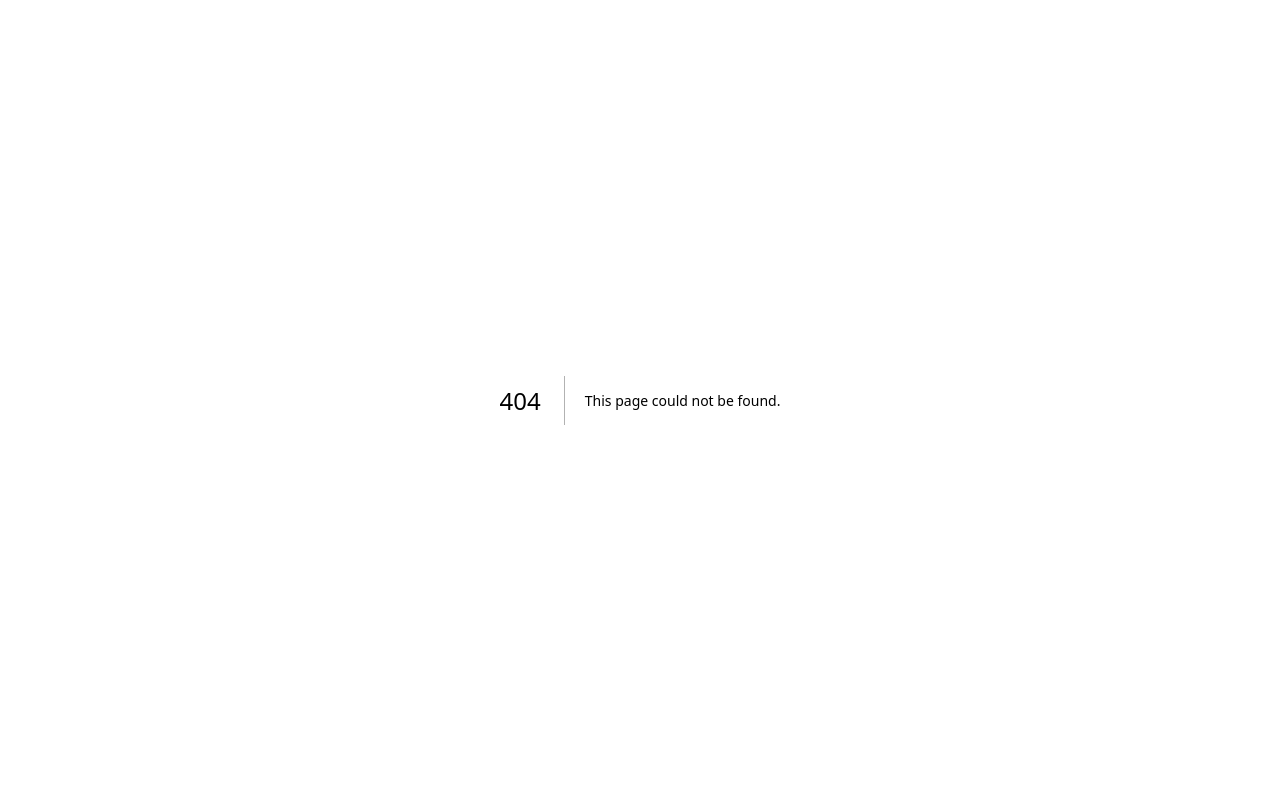
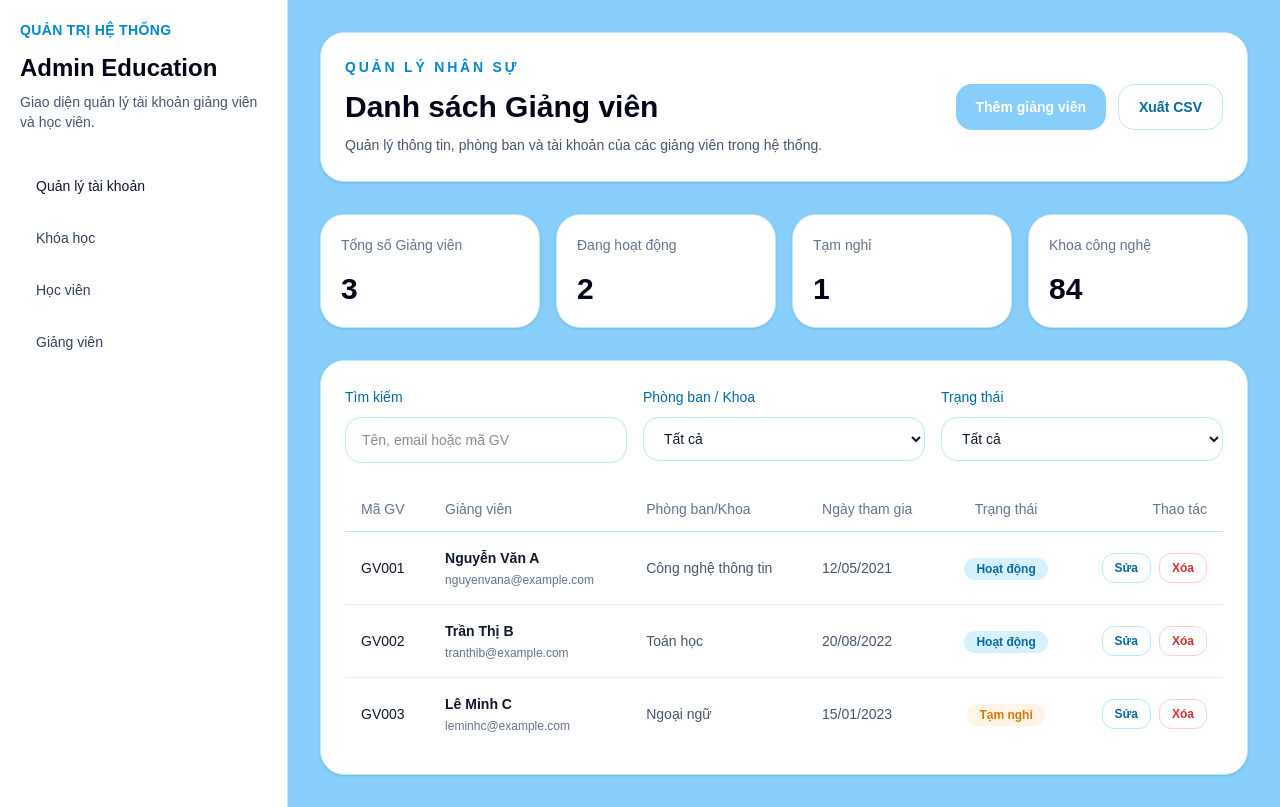
Before and after one commit to mthienpham03/EducationCenter_Frontend, a Next.js app: page /admin/lecturers in a window 1280 px wide. Before the commit this address had no page. Built offline with nearby package versions, Linux system fonts and the light colour scheme.

Commit message:
feature/lecturers

```diff
--- a/src/app/admin/layout.tsx
+++ b/src/app/admin/layout.tsx
@@ -1 +1,40 @@
-// app/layout.tsx
+import type { ReactNode } from "react";
+
+export default function AdminLayout({
+  children,
+}: Readonly<{
+  children: ReactNode;
+}>) {
+  return (
+    <div className="min-h-screen bg-[#87CEFA] text-slate-900">
+      <div className="mx-auto flex min-h-screen max-w-7xl flex-col lg:flex-row">
+        <aside className="w-full border-b border-[#bbe7ff] bg-white p-5 lg:w-72 lg:border-r lg:border-b-0">
+          <div className="mb-8">
+            <p className="text-sm font-semibold uppercase tracking-wide text-[#0288d1]">Quản trị hệ thống</p>
+            <h2 className="mt-3 text-2xl font-semibold text-slate-950">Admin Education</h2>
+            <p className="mt-2 text-sm text-slate-600">Giao diện quản lý tài khoản giảng viên và học viên.</p>
+          </div>
+
+          <nav className="space-y-2 text-sm text-slate-700">
+            <a href="/admin/accounts" className="block rounded-2xl px-4 py-3 text-slate-900 transition hover:bg-[#d6f1ff]">
+              Quản lý tài khoản
+            </a>
+            <a href="/admin/courses" className="block rounded-2xl px-4 py-3 text-slate-700 transition hover:bg-[#d6f1ff]">
+              Khóa học
+            </a>
+            <a href="/admin/students" className="block rounded-2xl px-4 py-3 text-slate-700 transition hover:bg-[#d6f1ff]">
+              Học viên
+            </a>
+            <a href="/admin/lecturers" className="block rounded-2xl px-4 py-3 text-slate-700 transition hover:bg-[#d6f1ff]">
+              Giảng viên
+            </a>
+          </nav>
+        </aside>
+
+        <main className="flex-1 bg-transparent p-5 lg:p-8">
+          <div className="mx-auto max-w-7xl">{children}</div>
+        </main>
+      </div>
+    </div>
+  );
+}
--- /dev/null
+++ b/src/app/admin/lecturers/page.tsx
@@ -0,0 +1,167 @@
+import Link from 'next/link';
+
+// Dữ liệu mẫu (Mock data)
+const LECTURERS_DATA = [
+  {
+    id: "GV001",
+    name: "Nguyễn Văn A",
+    email: "nguyenvana@example.com",
+    department: "Công nghệ thông tin",
+    status: "Hoạt động",
+    joinDate: "12/05/2021",
+  },
+  {
+    id: "GV002",
+    name: "Trần Thị B",
+    email: "tranthib@example.com",
+    department: "Toán học",
+    status: "Hoạt động",
+    joinDate: "20/08/2022",
+  },
+  {
+    id: "GV003",
+    name: "Lê Minh C",
+    email: "leminhc@example.com",
+    department: "Ngoại ngữ",
+    status: "Tạm nghỉ",
+    joinDate: "15/01/2023",
+  },
+];
+
+const badgeClass = (status: string) => {
+  if (status === "Hoạt động") {
+    return "rounded-full bg-[#d6f1ff] px-3 py-1 text-xs font-semibold text-[#0369a1]";
+  }
+  return "rounded-full bg-[#fff4e5] px-3 py-1 text-xs font-semibold text-[#d97706]";
+};
+
+export default function LecturersPage() {
+  return (
+    <div className="space-y-8">
+      {/* Header */}
+      <header className="rounded-3xl border border-[#bbe7ff] bg-white p-6 shadow-sm">
+        <div className="flex flex-col gap-4 lg:flex-row lg:items-center lg:justify-between">
+          <div>
+            <p className="text-sm font-semibold uppercase tracking-[0.2em] text-[#0288d1]">Quản lý nhân sự</p>
+            <h1 className="mt-3 text-3xl font-semibold text-slate-950">Danh sách Giảng viên</h1>
+            <p className="mt-2 max-w-2xl text-sm leading-6 text-slate-600">
+              Quản lý thông tin, phòng ban và tài khoản của các giảng viên trong hệ thống.
+            </p>
+          </div>
+
+          <div className="flex flex-col gap-3 sm:flex-row">
+            <Link
+              href="/admin/lecturers/create"
+              className="inline-flex items-center justify-center rounded-2xl bg-[#87CEFA] px-5 py-3 text-sm font-semibold text-white transition hover:bg-[#6ec5f2]"
+            >
+              Thêm giảng viên
+            </Link>
+            <button className="inline-flex items-center justify-center rounded-2xl border border-[#bbe7ff] bg-white px-5 py-3 text-sm font-semibold text-[#0369a1] transition hover:bg-[#f8feff]">
+              Xuất CSV
+            </button>
+          </div>
+        </div>
+      </header>
+
+      {/* Thống kê */}
+      <section className="grid gap-4 lg:grid-cols-4">
+        <div className="rounded-3xl border border-[#bbe7ff] bg-white p-5 shadow-sm">
+          <p className="text-sm font-medium text-slate-500">Tổng số Giảng viên</p>
+          <p className="mt-4 text-3xl font-semibold text-slate-950">{LECTURERS_DATA.length}</p>
+        </div>
+        <div className="rounded-3xl border border-[#bbe7ff] bg-white p-5 shadow-sm">
+          <p className="text-sm font-medium text-slate-500">Đang hoạt động</p>
+          <p className="mt-4 text-3xl font-semibold text-slate-950">
+            {LECTURERS_DATA.filter((l) => l.status === "Hoạt động").length}
+          </p>
+        </div>
+        <div className="rounded-3xl border border-[#bbe7ff] bg-white p-5 shadow-sm">
+          <p className="text-sm font-medium text-slate-500">Tạm nghỉ</p>
+          <p className="mt-4 text-3xl font-semibold text-slate-950">
+            {LECTURERS_DATA.filter((l) => l.status === "Tạm nghỉ").length}
+          </p>
+        </div>
+        <div className="rounded-3xl border border-[#bbe7ff] bg-white p-5 shadow-sm">
+          <p className="text-sm font-medium text-slate-500">Khoa công nghệ</p>
+          <p className="mt-4 text-3xl font-semibold text-slate-950">84</p>
+        </div>
+      </section>
+
+      {/* Bộ lọc và Tìm kiếm */}
+      <section className="rounded-3xl border border-[#bbe7ff] bg-white p-6 shadow-sm">
+        <div className="mb-6 grid gap-4 lg:grid-cols-3">
+          <label className="block">
+            <span className="text-sm font-medium text-[#0369a1]">Tìm kiếm</span>
+            <input
+              type="search"
+              placeholder="Tên, email hoặc mã GV"
+              className="mt-2 w-full rounded-2xl border border-[#bbe7ff] bg-white px-4 py-3 text-sm text-slate-900 outline-none transition focus:border-[#87CEFA] focus:ring-2 focus:ring-[#87CEFA]/30"
+            />
+          </label>
+          <label className="block">
+            <span className="text-sm font-medium text-[#0369a1]">Phòng ban / Khoa</span>
+            <select className="mt-2 w-full rounded-2xl border border-[#bbe7ff] bg-white px-4 py-3 text-sm text-slate-900 outline-none transition focus:border-[#87CEFA] focus:ring-2 focus:ring-[#87CEFA]/30">
+              <option value="">Tất cả</option>
+              <option value="cntt">Công nghệ thông tin</option>
+              <option value="toan">Toán học</option>
+              <option value="nn">Ngoại ngữ</option>
+            </select>
+          </label>
+          <label className="block">
+            <span className="text-sm font-medium text-[#0369a1]">Trạng thái</span>
+            <select className="mt-2 w-full rounded-2xl border border-[#bbe7ff] bg-white px-4 py-3 text-sm text-slate-900 outline-none transition focus:border-[#87CEFA] focus:ring-2 focus:ring-[#87CEFA]/30">
+              <option value="">Tất cả</option>
+              <option value="active">Hoạt động</option>
+              <option value="inactive">Tạm nghỉ</option>
+            </select>
+          </label>
+        </div>
+
+        {/* Bảng dữ liệu */}
+        <div className="overflow-x-auto">
+          <table className="w-full text-left text-sm whitespace-nowrap">
+            <thead className="border-b border-[#bbe7ff] text-slate-500">
+              <tr>
+                <th scope="col" className="px-4 py-3 font-medium">Mã GV</th>
+                <th scope="col" className="px-4 py-3 font-medium">Giảng viên</th>
+                <th scope="col" className="px-4 py-3 font-medium">Phòng ban/Khoa</th>
+                <th scope="col" className="px-4 py-3 font-medium">Ngày tham gia</th>
+                <th scope="col" className="px-4 py-3 font-medium text-center">Trạng thái</th>
+                <th scope="col" className="px-4 py-3 text-right font-medium">Thao tác</th>
+              </tr>
+            </thead>
+            <tbody className="divide-y divide-[#bbe7ff]/50">
+              {LECTURERS_DATA.map((lecturer) => (
+                <tr key={lecturer.id} className="transition hover:bg-[#f8feff]">
+                  <td className="px-4 py-4 text-slate-900 font-medium">{lecturer.id}</td>
+                  <td className="px-4 py-4">
+                    <div className="font-semibold text-slate-900">{lecturer.name}</div>
+                    <div className="text-xs text-slate-500 mt-1">{lecturer.email}</div>
+                  </td>
+                  <td className="px-4 py-4 text-slate-600">{lecturer.department}</td>
+                  <td className="px-4 py-4 text-slate-600">{lecturer.joinDate}</td>
+                  <td className="px-4 py-4 text-center">
+                    <span className={badgeClass(lecturer.status)}>
+                      {lecturer.status}
+                    </span>
+                  </td>
+                  <td className="px-4 py-4 text-right">
+                    <Link
+                      href={`/admin/lecturers/${lecturer.id}`}
+                      className="inline-block rounded-xl border border-[#bbe7ff] bg-white px-3 py-1.5 text-xs font-semibold text-[#0369a1] transition hover:bg-[#d6f1ff] mr-2"
+                    >
+                      Sửa
+                    </Link>
+                    <button className="inline-block rounded-xl border border-[#ffcdd2] bg-white px-3 py-1.5 text-xs font-semibold text-[#d32f2f] transition hover:bg-[#ffebee]">
+                      Xóa
+                    </button>
+                  </td>
+                </tr>
+              ))}
+            </tbody>
+          </table>
+        </div>
+      </section>
+    </div>
+  );
+}
```
